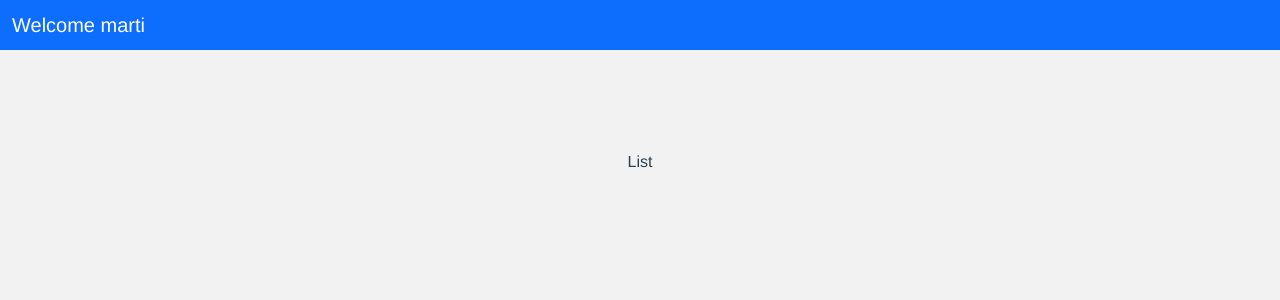
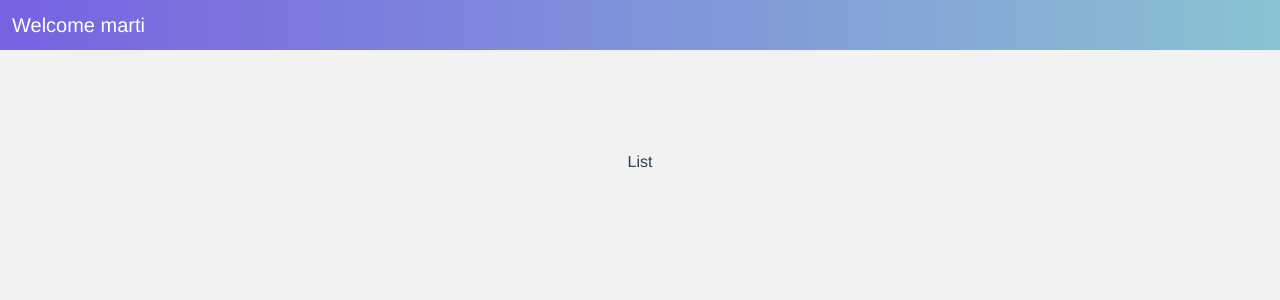
Before and after one commit to im-dalex/ProductCustomize, a Vue app: page /products in a window 1280 px wide. Shown: the top 300 px of the page. Built offline with nearby package versions, Linux system fonts and the light colour scheme.

Commit message:
add customily colors to header background

```diff
--- a/src/components/layout/TheHeader.vue
+++ b/src/components/layout/TheHeader.vue
@@ -1,6 +1,6 @@
 <template>
   <header>
-    <nav class="navbar navbar-dark bg-primary">
+    <nav class="navbar navbar-dark customily-bg-theme">
       <div class="container-fluid">
         <span class="navbar-brand mb-0 h1">Welcome marti</span>
       </div>
@@ -8,4 +8,16 @@
   </header>
 </template>
 
-<style scoped></style>
+<style lang="scss" scoped>
+.navbar {
+  &.customily-bg-theme {
+    --bs-bg-opacity: 1;
+    background: rgb(119, 98, 226);
+    background: linear-gradient(
+      90deg,
+      rgba(119, 98, 226, 1) 0%,
+      rgba(138, 195, 210, 1) 100%
+    );
+  }
+}
+</style>
```
